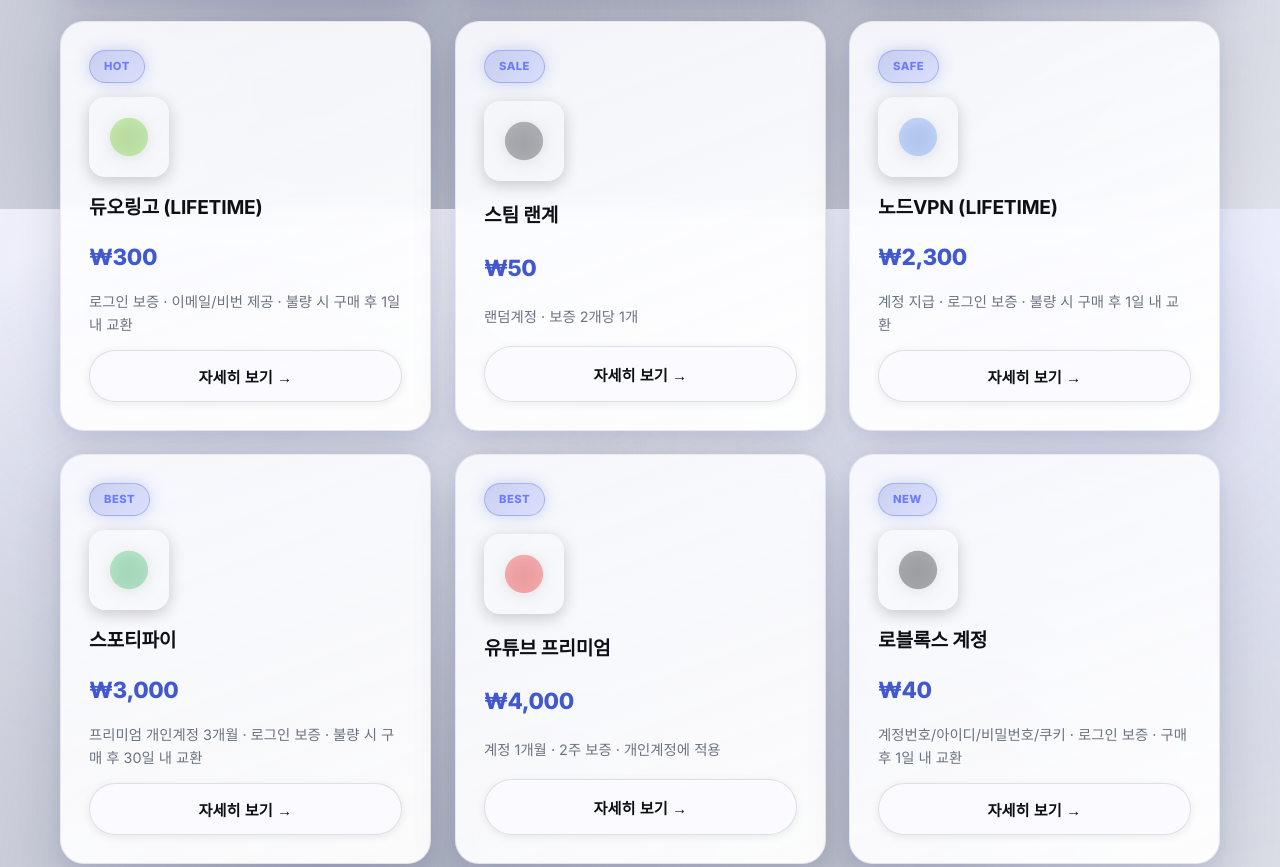
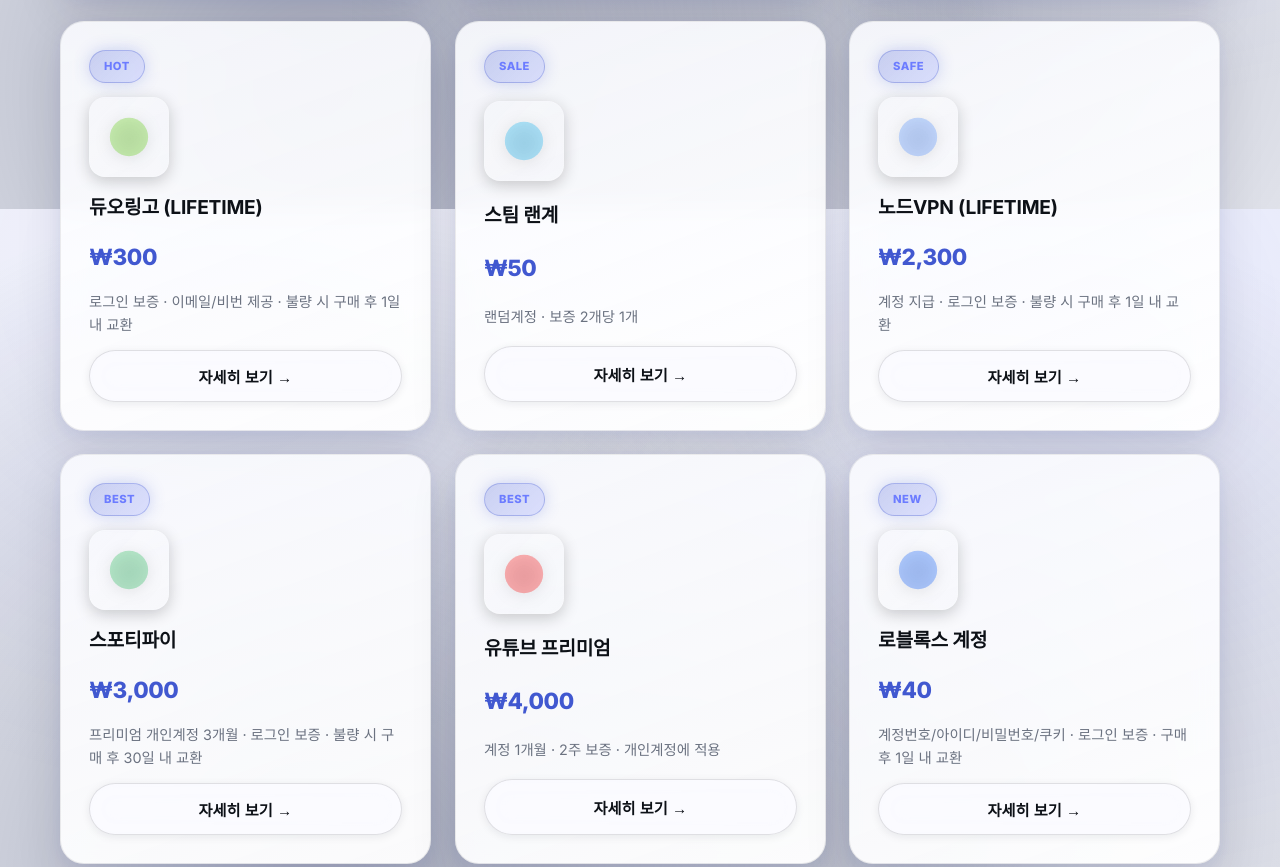
Before and after one commit to taeyoon0526/nexiott.shop, a website: page index.html in a window 1280 px wide. Shown: the part 1391-2258 px from the top of the page. Drawn offline with Linux system fonts and the light colour scheme; no server answers.

Commit message:
fix: Update brand icons to use correct Simple Icons names
Icon Fixes:
- Disney+: disneyplus → disney (#0063e5 파란색)
- Steam: 검정 → 파란색 (#00adee)
- Roblox: 검정 → 파란색 (#0057FF)
- CapCut: capcut → tiktok (CapCut는 TikTok 계열)
- Gemini: googlegemini → google (#4285F4 Google 파란색)
- ChatGPT: 보라색 → 초록색 (#10a37f OpenAI 공식 색상)

Simple Icons CDN 호환성:
- 모든 아이콘이 cdn.simpleicons.org에서 정확히 로드되도록 수정
- 각 브랜드의 공식 색상 코드 적용
- 듀오링고는 이미 올바른 아이콘 사용 중

```diff
--- a/app.js
+++ b/app.js
@@ -33,8 +33,8 @@
     price: "₩500",
     desc: "랜덤계정 · 로그인 보증 · 불량 시 구매 후 5분 내 교환",
     tag: "NEW",
-    iconSvg: "disneyplus",
-    iconColor: "#113CCF",
+    iconSvg: "disney",
+    iconColor: "#0063e5",
     category: "streaming"
   },
   {
@@ -61,7 +61,7 @@
     desc: "랜덤계정 · 보증 2개당 1개",
     tag: "SALE",
     iconSvg: "steam",
-    iconColor: "#171A21",
+    iconColor: "#00adee",
     category: "gaming"
   },
   {
@@ -97,7 +97,7 @@
     desc: "계정번호/아이디/비밀번호/쿠키 · 로그인 보증 · 구매 후 1일 내 교환",
     tag: "NEW",
     iconSvg: "roblox",
-    iconColor: "#000000",
+    iconColor: "#0057FF",
     category: "gaming"
   },
   {
@@ -105,7 +105,7 @@
     price: "₩1,200",
     desc: "계정 아이디/비번 지급 · 로그인 보증 · 구매 후 3일 내 교환",
     tag: "NEW",
-    iconSvg: "capcut",
+    iconSvg: "tiktok",
     iconColor: "#000000",
     category: "creative"
   },
@@ -123,8 +123,8 @@
     price: "₩4,900",
     desc: "계정 지급 · 로그인 보증 + 프로 적용 보증 · 3일 보증",
     tag: "NEW",
-    iconSvg: "googlegemini",
-    iconColor: "#8E75B2",
+    iconSvg: "google",
+    iconColor: "#4285F4",
     category: "ai"
   },
   {
@@ -133,7 +133,7 @@
     desc: "계정 지급 · 로그인 보증 + Plus 적용 보증 · 구매 후 3일 보증",
     tag: "BEST",
     iconSvg: "openai",
-    iconColor: "#412991",
+    iconColor: "#10a37f",
     category: "ai"
   },
   {
```
Also changed, not shown: privacy/index.html (+2 -1 lines).
